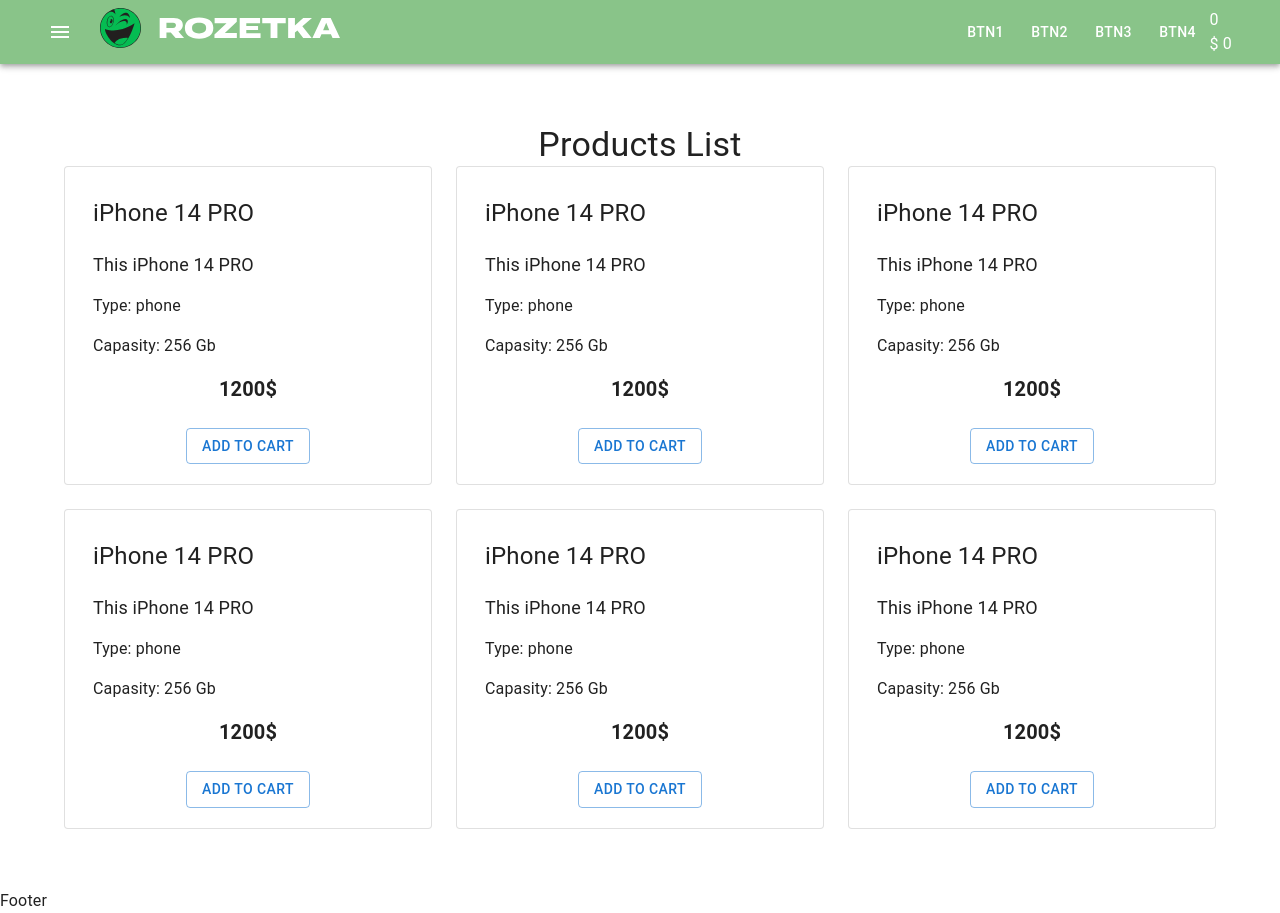
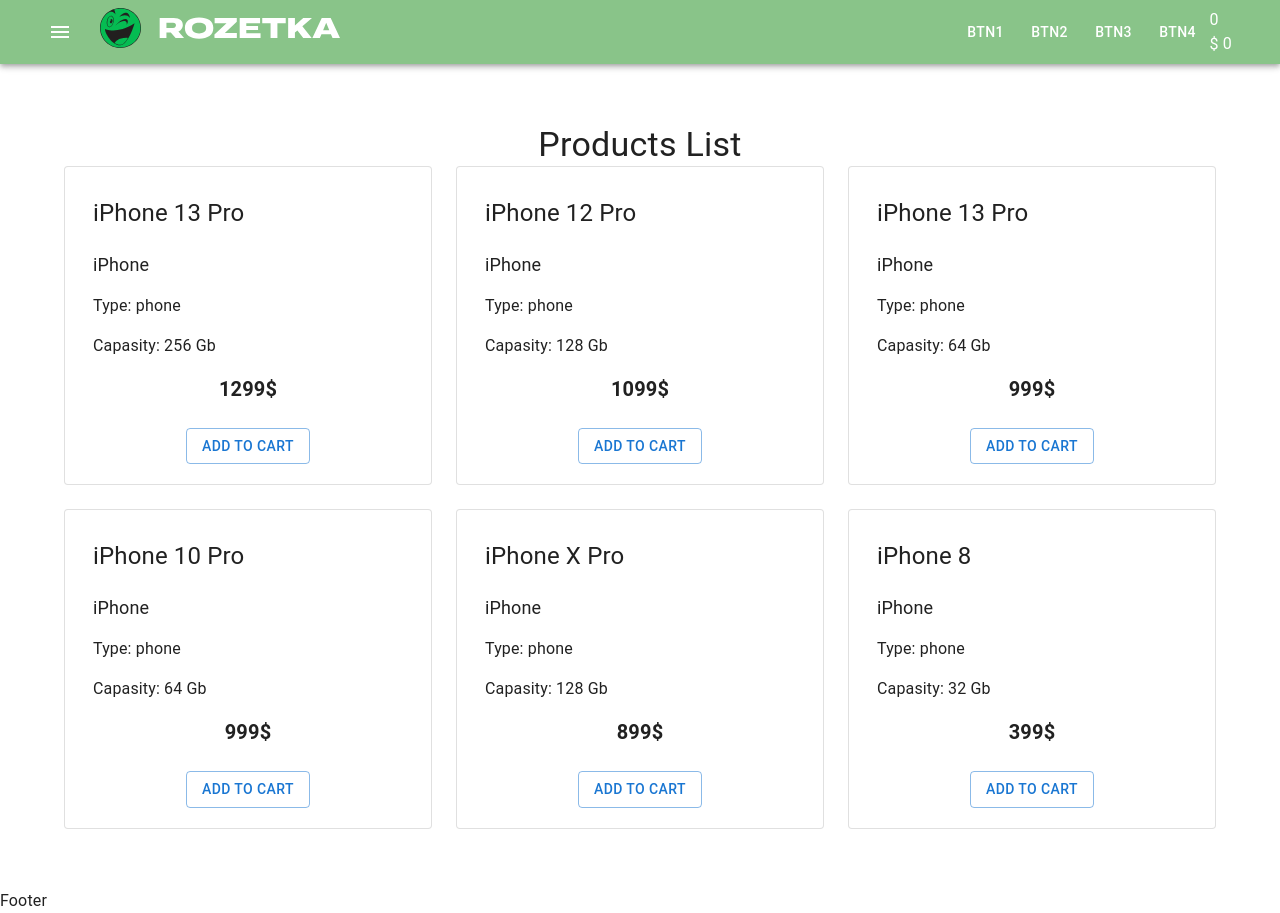
Before and after one commit to mcd-arch/react-test, a React (Create React App) app: page / in a window 1280 px wide. Built offline with nearby package versions, Linux system fonts and the light colour scheme.

Commit message:
props to carts added

```diff
--- a/src/components/ProductsList/ProductListItem.tsx
+++ b/src/components/ProductsList/ProductListItem.tsx
@@ -1,17 +1,25 @@
 import { Card, CardContent, Button, CardActions } from '@mui/material'
 import './ProductListItem.scss'
 
-type Props = {}
+type Props = {
+    title: string
+    description: string
+    type: string
+    capasity: number
+    price: number
+}
 
 const ProductListItem = (props: Props) => {
     return (
         <Card variant="outlined" className="product">
             <CardContent>
-                <div className="product_title">iPhone 14 PRO</div>
-                <div className="product_description">This iPhone 14 PRO</div>
-                <div className="product_features">Type: phone</div>
-                <div className="product_features">Capasity: 256 Gb</div>
-                <div className="product_price">1200$</div>
+                <div className="product_title">{props.title}</div>
+                <div className="product_description">{props.description}</div>
+                <div className="product_features">Type: {props.type}</div>
+                <div className="product_features">
+                    Capasity: {props.capasity} Gb
+                </div>
+                <div className="product_price">{props.price}$</div>
             </CardContent>
             <CardActions className="product_btn_wrap">
                 <Button variant="outlined">Add to cart</Button>
--- a/src/components/ProductsList/ProductsList.tsx
+++ b/src/components/ProductsList/ProductsList.tsx
@@ -12,22 +12,58 @@
 
             <Grid container spacing={3}>
                 <Grid item xs={12} sm={6} md={4}>
-                    <ProductListItem />
+                    <ProductListItem
+                        title="iPhone 13 Pro"
+                        description="iPhone"
+                        type="phone"
+                        capasity={256}
+                        price={1299}
+                    />
                 </Grid>
                 <Grid item xs={12} sm={6} md={4}>
-                    <ProductListItem />
+                    <ProductListItem
+                        title="iPhone 12 Pro"
+                        description="iPhone"
+                        type="phone"
+                        capasity={128}
+                        price={1099}
+                    />
                 </Grid>
                 <Grid item xs={12} sm={6} md={4}>
-                    <ProductListItem />
+                    <ProductListItem
+                        title="iPhone 13 Pro"
+                        description="iPhone"
+                        type="phone"
+                        capasity={64}
+                        price={999}
+                    />
                 </Grid>
                 <Grid item xs={12} sm={6} md={4}>
-                    <ProductListItem />
+                    <ProductListItem
+                        title="iPhone 10 Pro"
+                        description="iPhone"
+                        type="phone"
+                        capasity={64}
+                        price={999}
+                    />
                 </Grid>
                 <Grid item xs={12} sm={6} md={4}>
-                    <ProductListItem />
+                    <ProductListItem
+                        title="iPhone X Pro"
+                        description="iPhone"
+                        type="phone"
+                        capasity={128}
+                        price={899}
+                    />
                 </Grid>
                 <Grid item xs={12} sm={6} md={4}>
-                    <ProductListItem />
+                    <ProductListItem
+                        title="iPhone 8"
+                        description="iPhone"
+                        type="phone"
+                        capasity={32}
+                        price={399}
+                    />
                 </Grid>
             </Grid>
         </>
```
